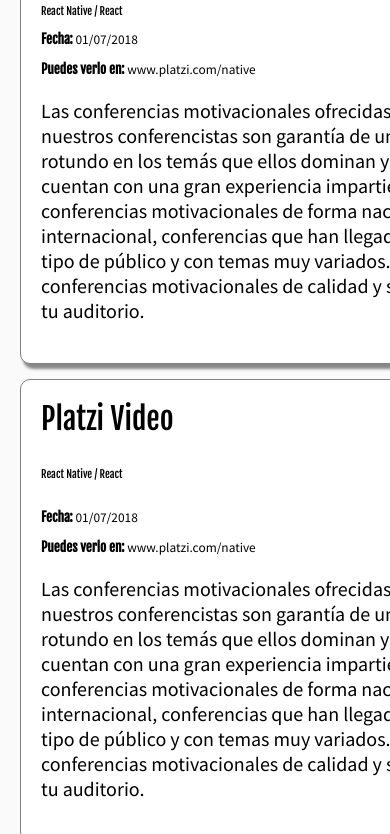
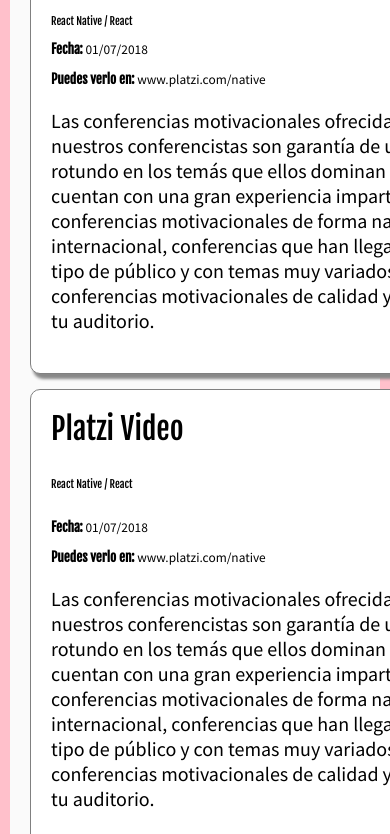
Before and after one commit to alika2323/ResponsiveDesign-Platzi, a plain HTML site: page index.html in a window 390 px wide. Shown: the part 565-1399 px from the top of the page. Drawn offline with Linux system fonts and the light colour scheme.

Commit message:
Añadiendo file para media querys

```diff
--- a/index.html
+++ b/index.html
@@ -5,7 +5,8 @@
 	<title>Portafolio DW</title>
 	<link rel="icon" type="images/jpg" href="./resources/images/favicon.jpg">
 	<link href="https://fonts.googleapis.com/css?family=Fjalla+One|Roboto+Slab|Source+Sans+Pro" rel="stylesheet">
-	<link rel="stylesheet" href="./resources/css/estilos.css">
+	<link rel="stylesheet" type="text/css" href="./resources/css/estilos.css">
+	<link rel="stylesheet" type="text/css" href="./resources/css/media.css">
 	<meta name="viewport" content="width=device-width, initial-scale=1">
 </head>
 <body>
--- /dev/null
+++ b/resources/css/media.css
@@ -0,0 +1,27 @@
+/*   Medidas de pantallas estandar:   1024, 768, 480, 320.  */
+
+@media screen and (max-width: 1024px){
+		body{
+		border: 10px solid red;
+	}
+}
+
+
+@media screen and (max-width: 768px){
+	body{
+		border: 10px solid green;
+	}
+}
+
+
+@media screen and (max-width: 480px){
+	body{
+		border: 10px solid pink;
+	}
+}
+
+@media screen and (max-width: 320px){
+	body{
+		border: 10px solid yellow;
+	}
+}
```
